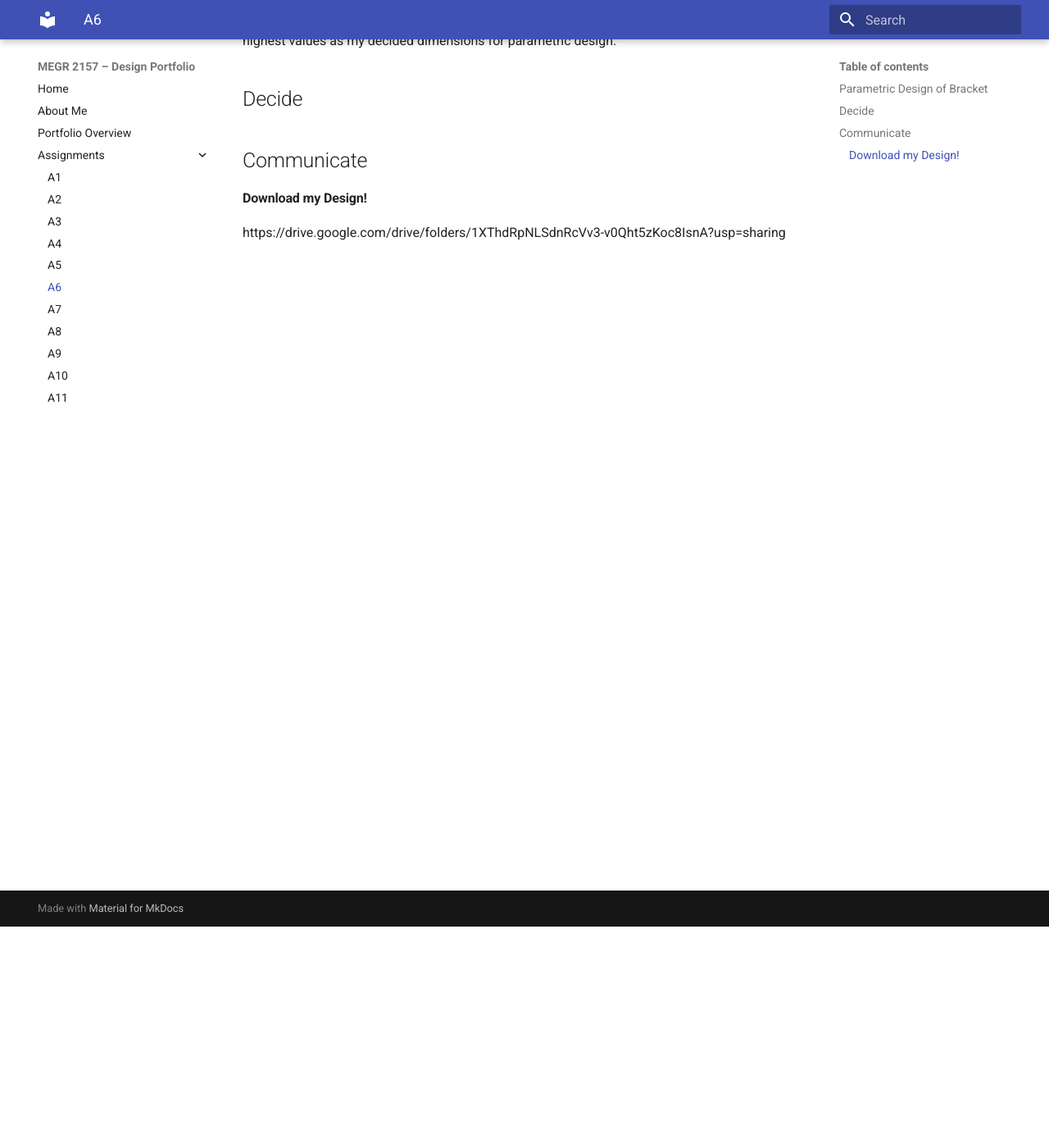
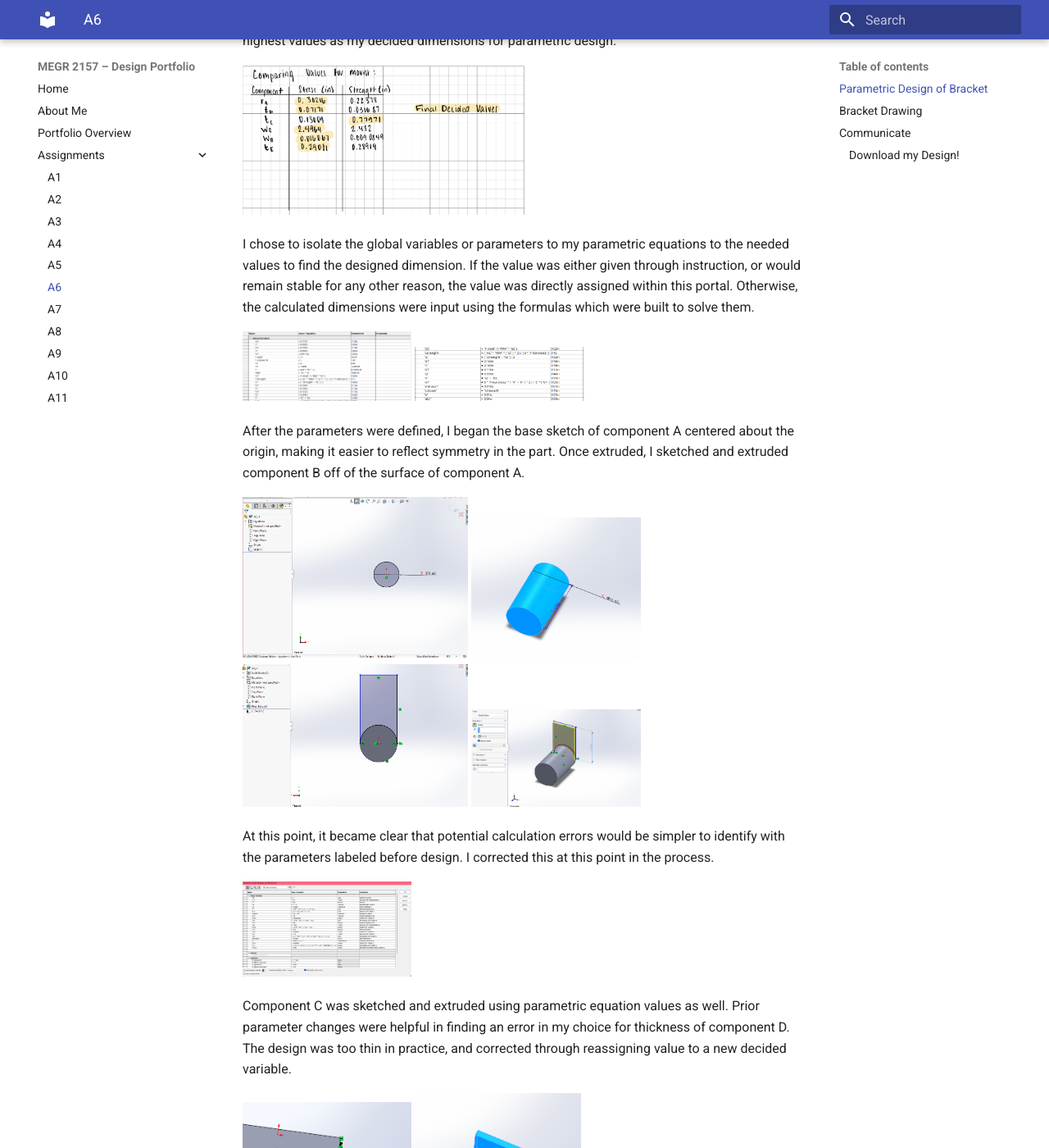
Before and after one commit to swils201/megr2156portfolio, an MkDocs documentation site: the page built from docs/assignments/A06/index.md, in a window 1280 px wide and 1400 px high, scrolled down 270 px. Shown: the whole window at 82% size. Built offline with MkDocs 1.6.1 and Material for MkDocs 9.7.7, drawn with Linux system fonts in a browser that asks for light colours; some of the changed text lies outside the part shown.

Commit message:
Update index.md

```diff
--- a/docs/assignments/A06/index.md
+++ b/docs/assignments/A06/index.md
@@ -5,10 +5,35 @@
 
 To begin modeling last weeks bracket design I began by creating a table of found values and identifying the highest of each for the components making up the part. For all except the thickness of part C, the values found for stress analysis were higher. Therefore, I used these highest values as my decided dimensions for parametric design.
 
+<img src="A6VALUES.jpg" alt="Description" width="50%">
+
+I chose to isolate the global variables or parameters to my parametric equations to the needed values to find the designed dimension. If the value was either given through instruction, or would remain stable for any other reason, the value was directly assigned within this portal. Otherwise, the calculated dimensions were input using the formulas which were built to solve them.
+
+<img src="A6_PARAMETRIC.png" alt="Description" width="30%"> <img src="A6_PARAMETRIC2.png" alt="Description" width="30%">
+
+After the parameters were defined, I began the base sketch of component A centered about the origin, making it easier to reflect symmetry in the part. Once extruded, I sketched and extruded component B off of the surface of component A.
+
+<img src="A6_SKCH1.png" alt="Description" width="40%">  <img src="A6_EXTRUDE1.png" alt="Description" width="30%"> <img src="A6_SKCH2.png" alt="Description" width="40%">  <img src="A6_EXTRUDE2.png" alt="Description" width="30%">
+
+At this point, it became clear that potential calculation errors would be simpler to identify with the parameters labeled before design. I corrected this at this point in the process.
+
+<img src="A6_PARAMETRIC3.png" alt="Description" width="30%">
+
+Component C was sketched and extruded using parametric equation values as well. Prior parameter changes were helpful in finding an error in my choice for thickness of component D. The design was too thin in practice, and corrected through reassigning value to a new decided variable.
+
+  <img src="A6_SKCH3.png" alt="Description" width="30%"><img src="A6_EXTRUDE3.png" alt="Description" width="30%"><img src="A6_PARAMETRIC4.png" alt="Description" width="30%"> <img src="A6_SKCH3R1.png" alt="Description" width="30%">
+
+The rest of the sketching process ran smoothly as the parametric equations automatically updated any design decisions when changed. To accommodate to the particular splitting of components present in my calculations, I added corner pieces to the design to finish the overall geometry.
+
+**Visuals Past Modeling Component D:**
+
+ <img src="A6_PLANE1.png" alt="Description" width="30%"><img src="A6_PLANE1R1.png" alt="Description" width="30%"> <img src="A6_PLANE2.png" alt="Description" width="30%">
+ <img src="A6_EXTRUDE4.png" alt="Description" width="30%">  <img src="A6_EXTRUDE5.png" alt="Description" width="30%"> <img src="A6_EXTRUDE6.png" alt="Description" width="30%"><img src="A6_SKCH4.png" alt="Description" width="30%"> <img src="A6_THICKNESSREV.png" alt="Description" width="30%">
 
 
+## Bracket Drawing
 
-## Decide
+To simplify the process of converting the Bracket CAD model into an ANSI drawing, I utilized SolidWorks automatic placement when Front View is drawn first to create the third angle projection required. To ensure all inner and diameters are clear, I chose a wireframe presentation. i
 
 
 ## Communicate
```
